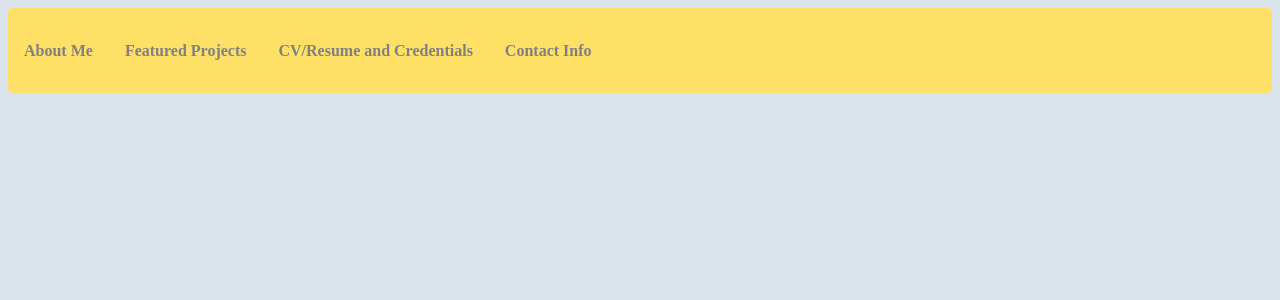
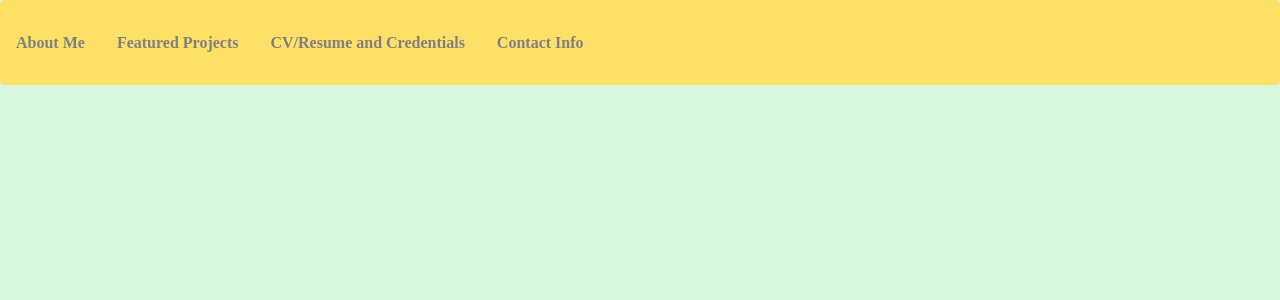
Before and after one commit to bquach1/website, a React (Create React App) app: page /links in a window 1280 px wide. Shown: the top 300 px of the page. Built offline with nearby package versions, Linux system fonts and the light colour scheme.

Commit message:
Remove whitespace around app

```diff
--- a/src/App.css
+++ b/src/App.css
@@ -1,7 +1,22 @@
 @import url("https://fonts.googleapis.com/css?family=Poppins:100,200,300,400,500,600,700,800,900");
 
+* {
+  margin: 0px;
+  padding: 0px;
+  box-sizing: border-box;
+}
+
+h1 {
+  padding: 10px;
+}
+
+p {
+  padding: 10px;
+  margin-left: 2%;
+}
+
 html {
-  background-color:#dbe4eb;
+  background-color:#D6F6DD;
 }
 
 .App {
@@ -15,11 +30,10 @@ html {
 
 .wrapper {
   padding:15px 25px 15px 25px;
-  margin-top:10px;
-  background-color:rgb(126, 175, 164);
-  border-radius:20px;
+  background-color: #ACECF7;
   min-height:100%;
   justify-content:center;
+  border-style: solid;
 }
 
 img {
```
